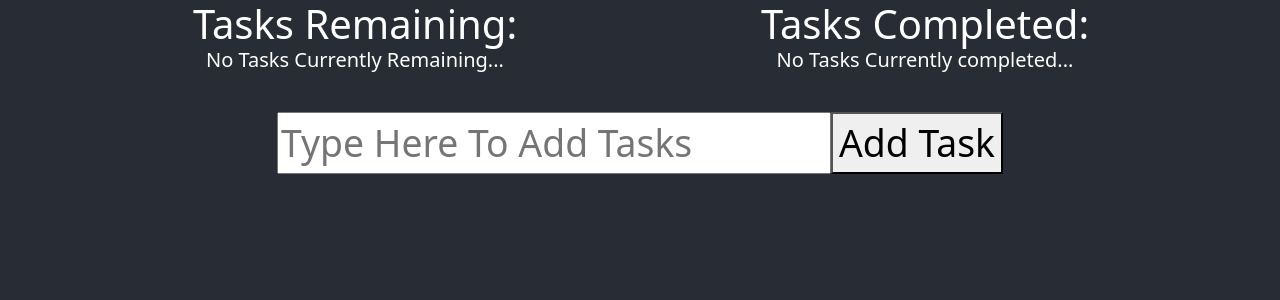
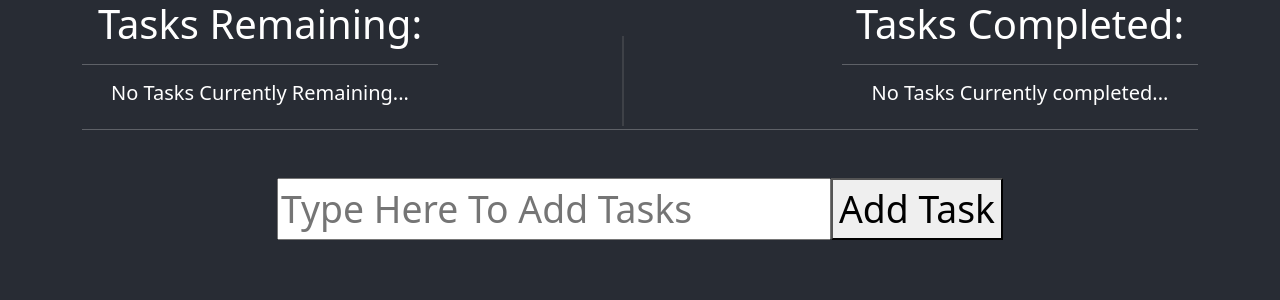
Before and after one commit to CodersforLearning/todo-app-react-Arithmetic-Overflow, a React (Create React App) app: page / in a window 1280 px wide. Shown: the top 300 px of the page. Built offline with nearby package versions, Linux system fonts and the light colour scheme.

Commit message:
Styling overhault: added dividers

```diff
--- a/src/components/Task.jsx
+++ b/src/components/Task.jsx
@@ -6,7 +6,7 @@ const Task = ({ className, taskTitle, onHoverColour }) => {
 
     return (
     	<span
-    		style={{'cursor': 'pointer', 'color': colour}}
+    		style={{'cursor': 'pointer', 'color': colour, 'fontSize': '14pt'}}
     		onMouseEnter={() => setColour(onHoverColour)}
     		onMouseLeave={() => setColour(passiveColour)}
     	>
--- a/src/components/TaskList.jsx
+++ b/src/components/TaskList.jsx
@@ -25,13 +25,28 @@ const TaskList = ({
     [completedList]
   );
 
+  const verticalLine =
+    <div
+      style={{
+        'borderLeft': '2px solid gray',
+        'height': '80%',
+        'marginTop': '10%',
+        'justifyContent': 'center',
+        'marginLeft': '45%',
+        'opacity': '0.25'
+      }}
+    >
+    </div>
+
   return (
     <Container style={{'marginBottom': '4vh'}}>
       <Row>
         <Col>
-          <h1 style={{'marginBottom': '0'}}>
+          <h1 style={{'marginBottom': '2vh'}}>
             Tasks Remaining:
           </h1>
+
+          <hr />
 
           {
             (tasks.length > 0) &&
@@ -70,9 +85,15 @@ const TaskList = ({
         </Col>
 
         <Col>
-          <h1 style={{'marginBottom': '0'}}>
+          {verticalLine}
+        </Col>
+
+        <Col>
+          <h1 style={{'marginBottom': '2vh'}}>
             Tasks Completed:
           </h1>
+
+          <hr />
 
           {
             (completed.length > 0) &&
@@ -109,6 +130,8 @@ const TaskList = ({
           }
         </Col>
       </Row>
+
+      <hr />
     </Container>
   );
 };
```
